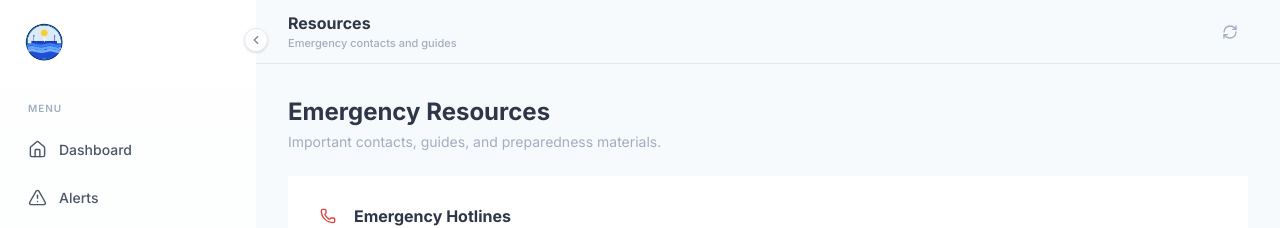
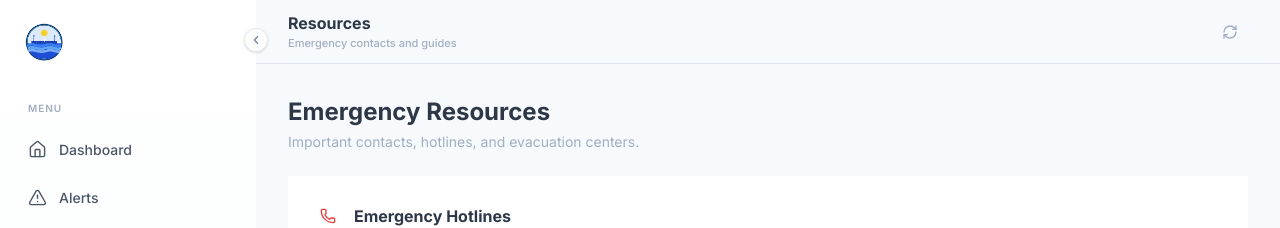
Before and after one commit to iamrayd/Baha-buster, a Next.js app: page /resources in a window 1280 px wide. Shown: the top 228 px of the page. Built offline with nearby package versions, Linux system fonts and the light colour scheme; sample sign-in values are in the browser's storage.

Commit message:
modifed the p tag header on the resource tab

```diff
--- a/src/app/(main)/resources/page.tsx
+++ b/src/app/(main)/resources/page.tsx
@@ -73,7 +73,7 @@ export default function ResourcesPage() {
       <div>
         <h1 className="text-2xl font-bold" style={{ color: "var(--color-gray-700)" }}>Emergency Resources</h1>
         <p className="text-sm mt-1" style={{ color: "var(--color-gray-400)" }}>
-          Important contacts, guides, and preparedness materials.
+          Important contacts, hotlines, and evacuation centers.
         </p>
       </div>
 
```
